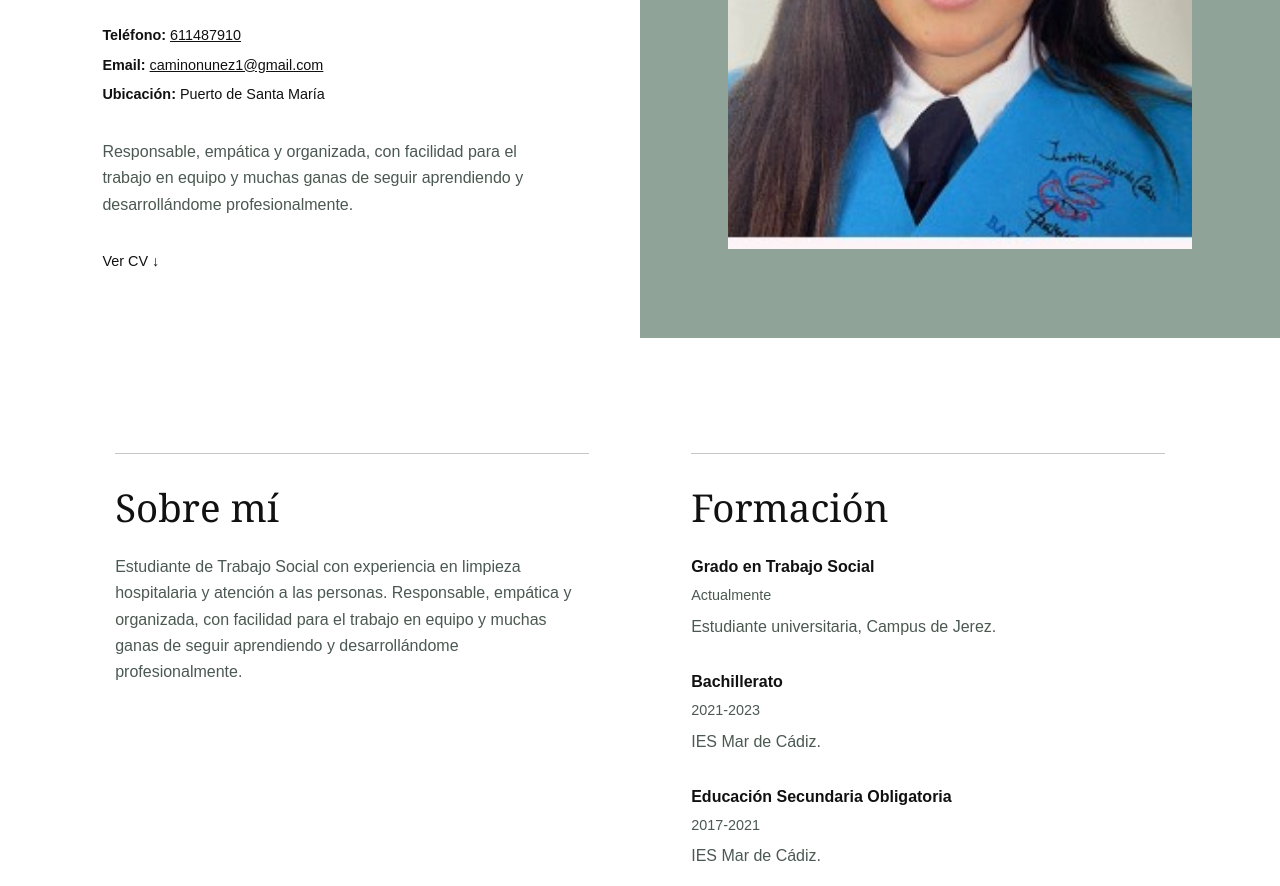
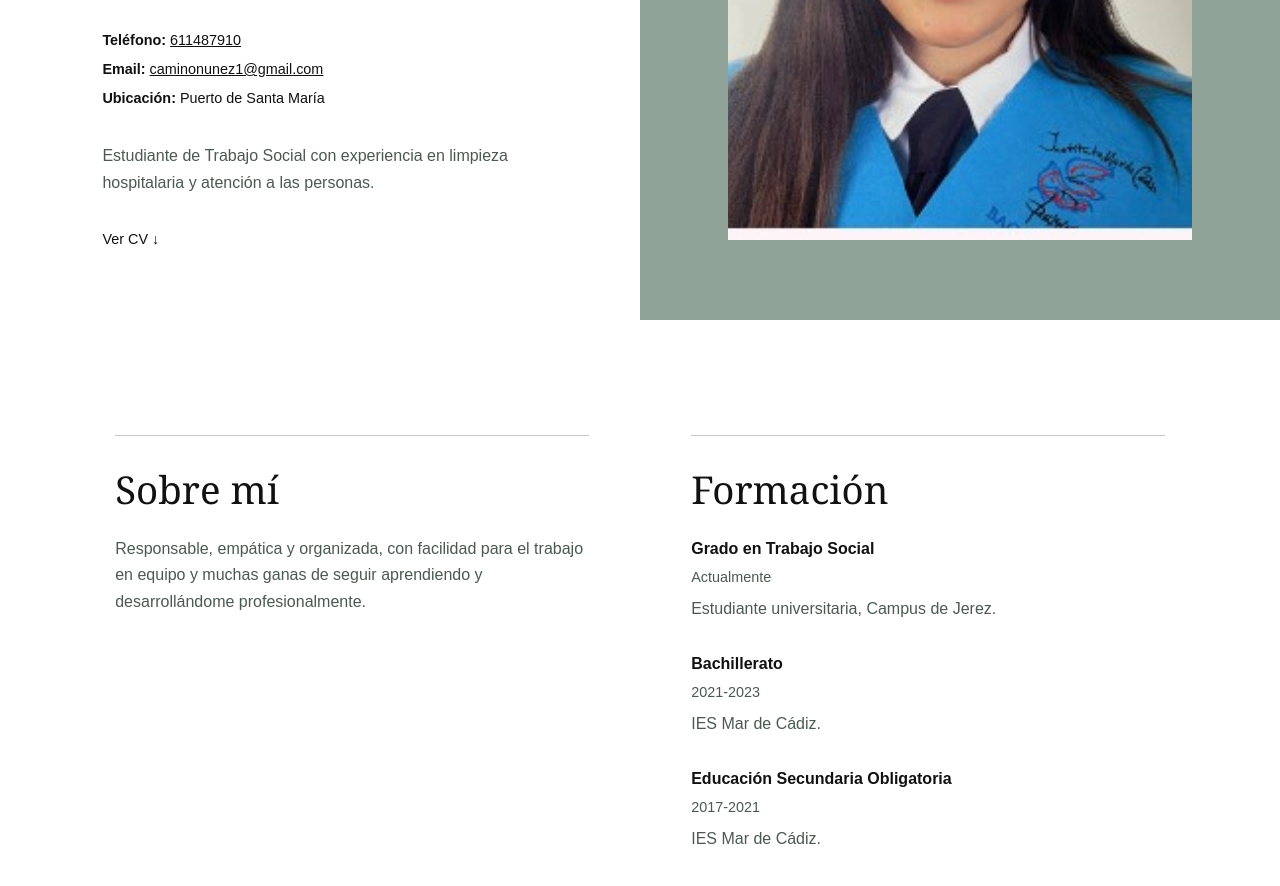
Before and after one commit to caminonunez/MiCV, a plain HTML site: page index.html in a window 1280 px wide. Shown: the part 480-1366 px from the top of the page. Drawn offline with Linux system fonts and the light colour scheme.

Commit message:
Update index.html

```diff
--- a/index.html
+++ b/index.html
@@ -351,7 +351,7 @@
     <p class="site-title">Curriculum Vitae</p>
     <nav class="site-nav" aria-label="Navegación principal">
       <a href="#sobre-mi">acerca de</a>
-      <a href="#experiencia">CV</a>
+      <a href="#cv">CV</a>
       <a href="#contacto">contacto</a>
     </nav>
     <a class="button" href="index.html" download="Camino-Nunez-Cardenas-CV.html">Descargar CV</a>
@@ -372,8 +372,8 @@
           <li><strong>Ubicación:</strong> Puerto de Santa María</li>
         </ul>
 
-        <p class="about-intro">Responsable, empática y organizada, con facilidad para el trabajo en equipo y muchas ganas de seguir aprendiendo y desarrollándome profesionalmente.</p>
-        <a class="scroll-link" href="#experiencia">Ver CV <span aria-hidden="true">↓</span></a>
+        <p class="about-intro">Estudiante de Trabajo Social con experiencia en limpieza hospitalaria y atención a las personas.</p>
+        <a class="scroll-link" href="#cv">Ver CV <span aria-hidden="true">↓</span></a>
       </div>
       <div class="hero-photo">
         <img src="imagenes/foto.jpg" alt="Retrato de Camino Núñez Cárdenas">
@@ -386,7 +386,7 @@
         <!-- ===== SOBRE MÍ ===== -->
         <section class="resume-section" id="sobre-mi">
           <h2>Sobre mí</h2>
-          <p>Estudiante de Trabajo Social con experiencia en limpieza hospitalaria y atención a las personas. Responsable, empática y organizada, con facilidad para el trabajo en equipo y muchas ganas de seguir aprendiendo y desarrollándome profesionalmente.</p>
+          <p>Responsable, empática y organizada, con facilidad para el trabajo en equipo y muchas ganas de seguir aprendiendo y desarrollándome profesionalmente.</p>
         </section>
         <!-- ===== FIN: SOBRE MÍ ===== -->
 
```
